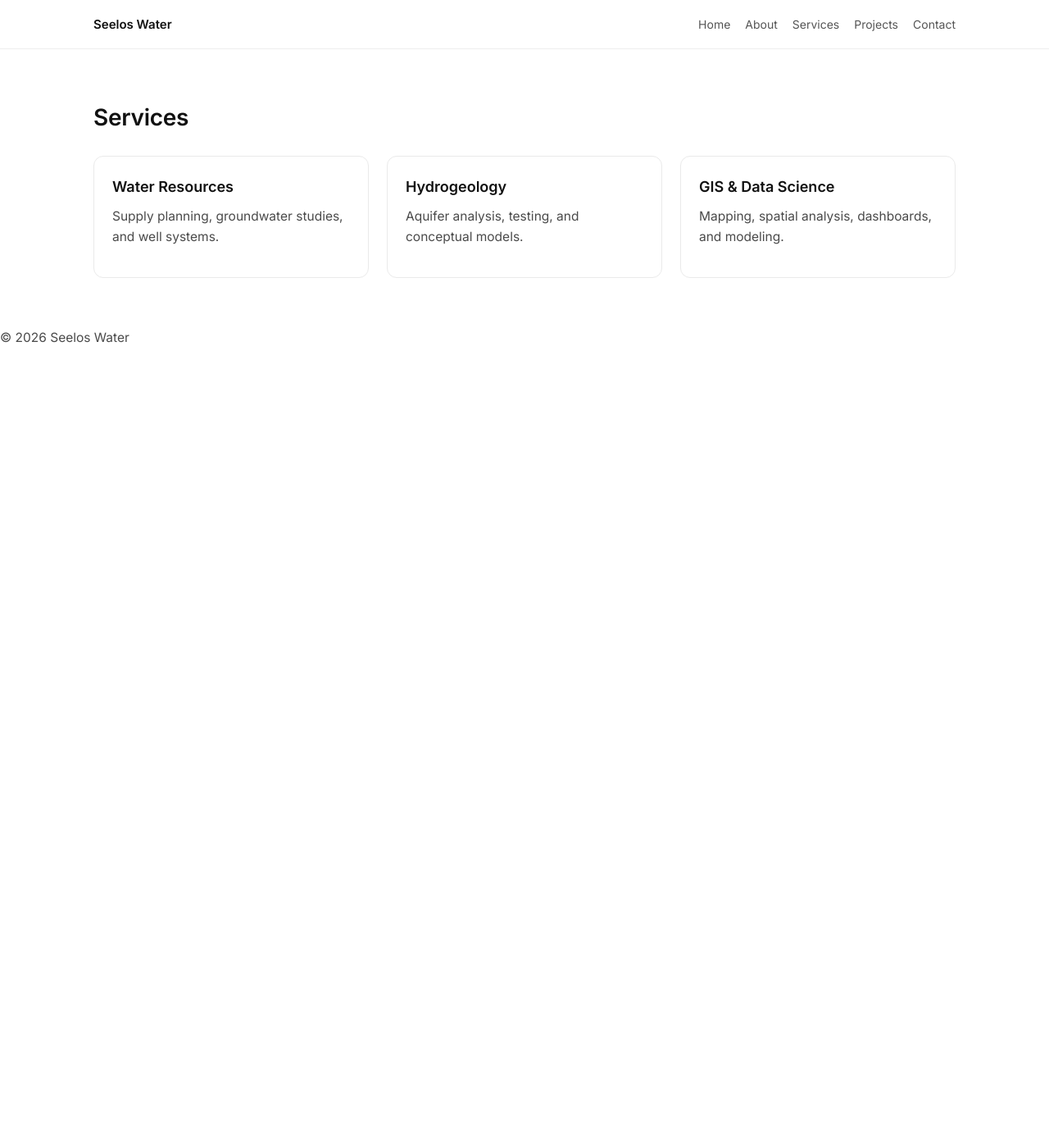
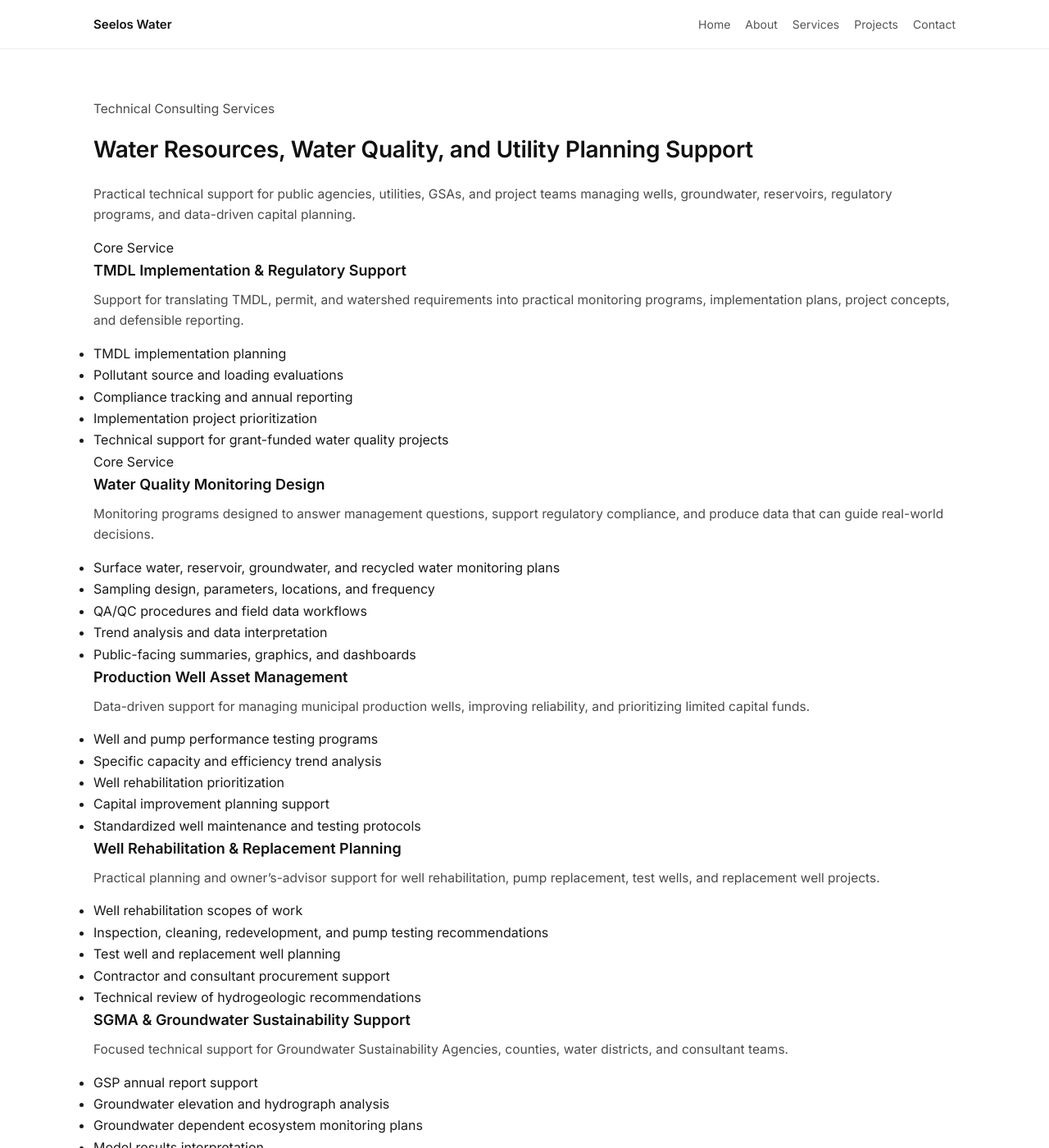
Before and after one commit to markseelos/seelos-water, a Jekyll site: the page built from services.md, in a window 1280 px wide and 1400 px high. Shown: the whole window at 82% size. Built offline with Jekyll 4.4.1, drawn with Linux system fonts in a browser that asks for light colours; some of the changed text lies outside the part shown.

Commit message:
Update services.md

```diff
--- a/services.md
+++ b/services.md
@@ -4,24 +4,138 @@ title: Services
 permalink: /services/
 ---
 
-<section>
-  <h2>Services</h2>
+<section class="services-section">
+  <div class="services-header">
+    <p class="eyebrow">Technical Consulting Services</p>
+    <h2>Water Resources, Water Quality, and Utility Planning Support</h2>
+    <p class="intro">
+      Practical technical support for public agencies, utilities, GSAs, and project teams
+      managing wells, groundwater, reservoirs, regulatory programs, and data-driven capital planning.
+    </p>
+  </div>
 
-  <div class="grid">
+  <div class="services-grid">
 
-    <div class="card">
-      <h3>Water Resources</h3>
-      <p>Supply planning, groundwater studies, and well systems.</p>
+    <div class="service-card featured">
+      <div class="service-label">Core Service</div>
+      <h3>TMDL Implementation & Regulatory Support</h3>
+      <p>
+        Support for translating TMDL, permit, and watershed requirements into practical
+        monitoring programs, implementation plans, project concepts, and defensible reporting.
+      </p>
+      <ul>
+        <li>TMDL implementation planning</li>
+        <li>Pollutant source and loading evaluations</li>
+        <li>Compliance tracking and annual reporting</li>
+        <li>Implementation project prioritization</li>
+        <li>Technical support for grant-funded water quality projects</li>
+      </ul>
     </div>
 
-    <div class="card">
-      <h3>Hydrogeology</h3>
-      <p>Aquifer analysis, testing, and conceptual models.</p>
+    <div class="service-card featured">
+      <div class="service-label">Core Service</div>
+      <h3>Water Quality Monitoring Design</h3>
+      <p>
+        Monitoring programs designed to answer management questions, support regulatory
+        compliance, and produce data that can guide real-world decisions.
+      </p>
+      <ul>
+        <li>Surface water, reservoir, groundwater, and recycled water monitoring plans</li>
+        <li>Sampling design, parameters, locations, and frequency</li>
+        <li>QA/QC procedures and field data workflows</li>
+        <li>Trend analysis and data interpretation</li>
+        <li>Public-facing summaries, graphics, and dashboards</li>
+      </ul>
     </div>
 
-    <div class="card">
-      <h3>GIS & Data Science</h3>
-      <p>Mapping, spatial analysis, dashboards, and modeling.</p>
+    <div class="service-card">
+      <h3>Production Well Asset Management</h3>
+      <p>
+        Data-driven support for managing municipal production wells, improving reliability,
+        and prioritizing limited capital funds.
+      </p>
+      <ul>
+        <li>Well and pump performance testing programs</li>
+        <li>Specific capacity and efficiency trend analysis</li>
+        <li>Well rehabilitation prioritization</li>
+        <li>Capital improvement planning support</li>
+        <li>Standardized well maintenance and testing protocols</li>
+      </ul>
+    </div>
+
+    <div class="service-card">
+      <h3>Well Rehabilitation & Replacement Planning</h3>
+      <p>
+        Practical planning and owner’s-advisor support for well rehabilitation, pump
+        replacement, test wells, and replacement well projects.
+      </p>
+      <ul>
+        <li>Well rehabilitation scopes of work</li>
+        <li>Inspection, cleaning, redevelopment, and pump testing recommendations</li>
+        <li>Test well and replacement well planning</li>
+        <li>Contractor and consultant procurement support</li>
+        <li>Technical review of hydrogeologic recommendations</li>
+      </ul>
+    </div>
+
+    <div class="service-card">
+      <h3>SGMA & Groundwater Sustainability Support</h3>
+      <p>
+        Focused technical support for Groundwater Sustainability Agencies, counties,
+        water districts, and consultant teams.
+      </p>
+      <ul>
+        <li>GSP annual report support</li>
+        <li>Groundwater elevation and hydrograph analysis</li>
+        <li>Groundwater dependent ecosystem monitoring plans</li>
+        <li>Model results interpretation</li>
+        <li>Public-facing groundwater data summaries</li>
+      </ul>
+    </div>
+
+    <div class="service-card">
+      <h3>Reservoir & Surface Water Quality Management</h3>
+      <p>
+        Technical support for reservoirs, lakes, and managed surface water systems with
+        nutrient, oxygen, sediment, algae, or mercury-related challenges.
+      </p>
+      <ul>
+        <li>Nutrient and internal loading evaluations</li>
+        <li>Sediment treatment alternatives</li>
+        <li>Aeration and oxygenation system evaluations</li>
+        <li>Reservoir monitoring and adaptive management plans</li>
+        <li>Water quality project implementation support</li>
+      </ul>
+    </div>
+
+    <div class="service-card">
+      <h3>Utility Risk Prioritization & CIP Planning</h3>
+      <p>
+        Structured evaluation of utility assets to help agencies prioritize maintenance,
+        access improvements, rehabilitation, and capital projects.
+      </p>
+      <ul>
+        <li>Risk and consequence-of-failure screening</li>
+        <li>GIS-based asset prioritization</li>
+        <li>Sewer access and utility crossing evaluations</li>
+        <li>Planning-level project concepts</li>
+        <li>CIP-ready prioritization tables and summaries</li>
+      </ul>
+    </div>
+
+    <div class="service-card">
+      <h3>Technical Scopes, RFPs & Owner’s Advisory</h3>
+      <p>
+        Senior-level technical assistance for public agencies that need well-defined scopes,
+        defensible procurement documents, or experienced owner-side project review.
+      </p>
+      <ul>
+        <li>Consultant RFPs and contractor scopes of work</li>
+        <li>Proposal evaluation criteria</li>
+        <li>Technical specifications and bid support</li>
+        <li>Design and alternatives review</li>
+        <li>Board, staff, and public communication materials</li>
+      </ul>
     </div>
 
   </div>
```
